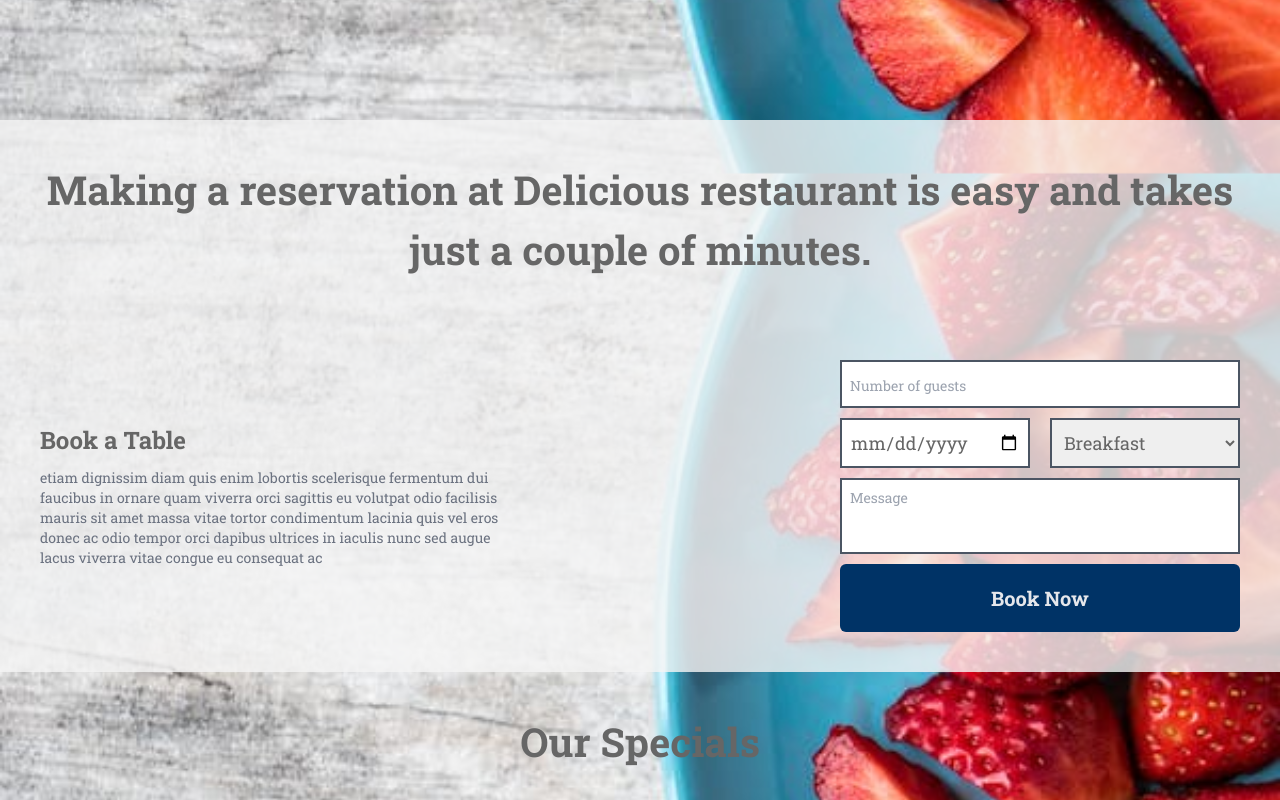
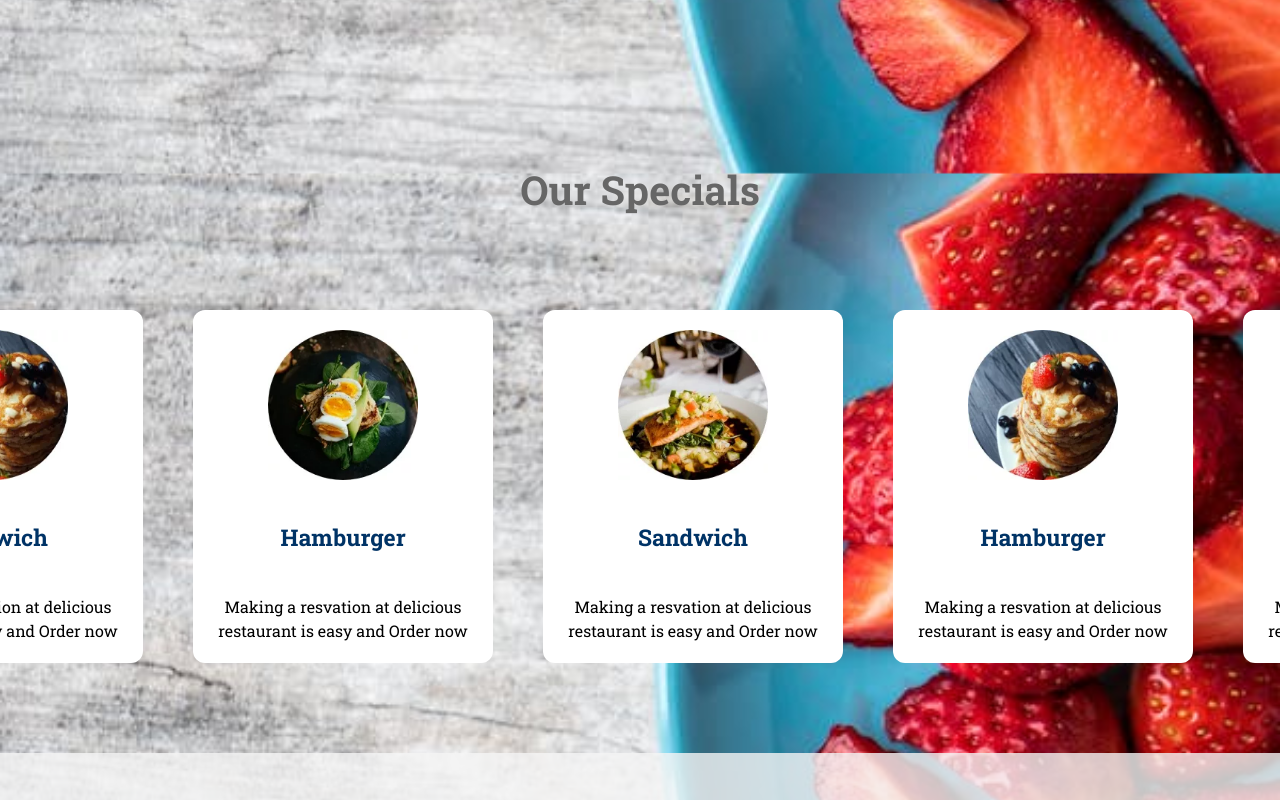
Before and after one commit to AmritHimanshu/Restaurant_Website, a React (Create React App) app in the folder client/: page / in a window 1280 px wide. Shown: the part 680-1480 px from the top of the page. Built offline with nearby package versions, Linux system fonts and the light colour scheme; no server answers.

Commit message:
commented out book table section

```diff
--- a/client/src/Pages/Home/Home.js
+++ b/client/src/Pages/Home/Home.js
@@ -141,7 +141,7 @@ function Home() {
             </div>
           </div>
 
-          <div className="bg-[#f6f6f6] bg-opacity-80 p-5 xl:p-10 space-y-10 xl:space-y-20">
+          {/* <div className="bg-[#f6f6f6] bg-opacity-80 p-5 xl:p-10 space-y-10 xl:space-y-20">
             <div className="text-[20px] sm:text-[25px] xl:text-[40px] 2xl:w-[50%] m-auto font-bold text-center">
               Making a reservation at Delicious restaurant is easy and takes just
               a couple of minutes.
@@ -162,7 +162,7 @@ function Home() {
                 <BookTable />
               </div>
             </div>
-          </div>
+          </div> */}
 
           <div className="py-5 xl:py-10 bg-[#ffa39b] bg-opacity-0 space-y-5 xl:space-y-10">
             <div className="text-[25px] xl:text-[40px] font-bold text-center">Our Specials</div>
```
